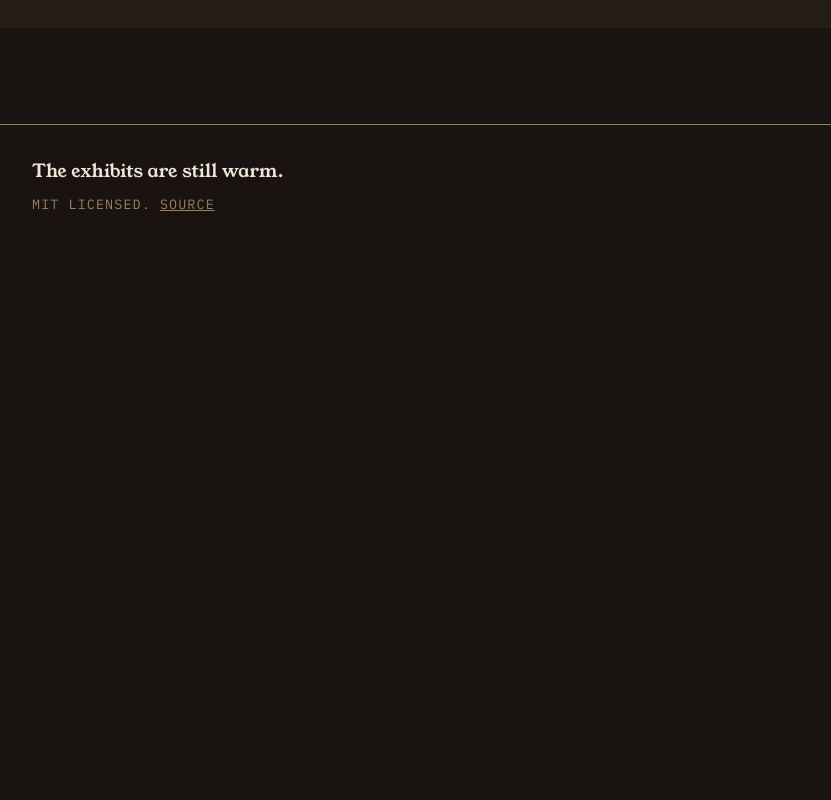
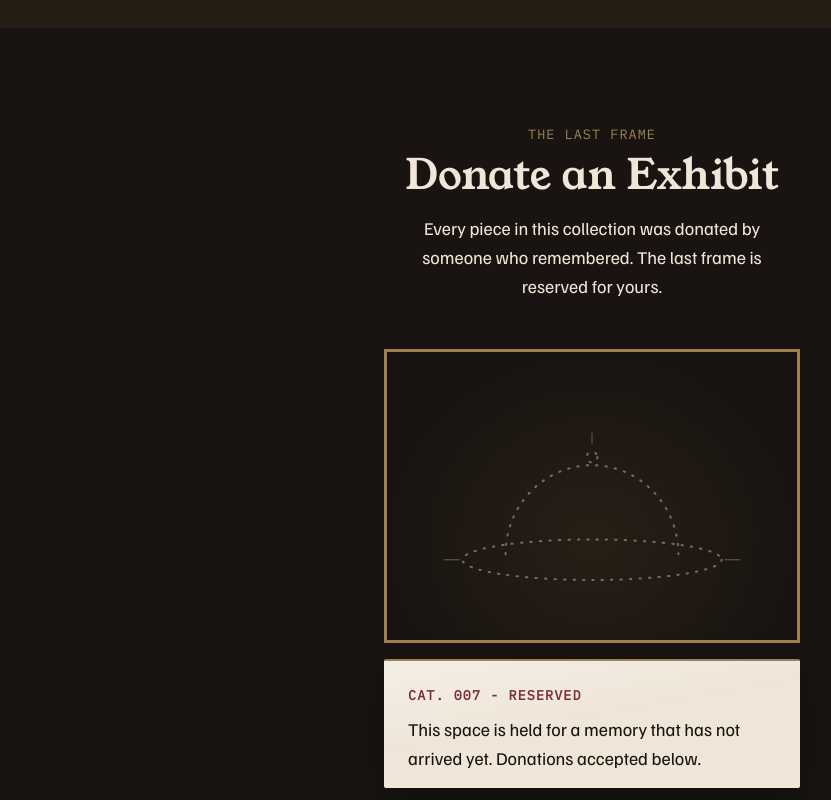
Before and after one commit to nazboyko/still-warm, a React (Vite) app: page / in a window 1280 px wide. Shown: the part 3280-4080 px from the top of the page, without its empty margins (48-879 px from the left). Before the commit the page ends 3527 px from the top, so only its background shows below. Built offline with nearby package versions, Linux system fonts and the light colour scheme.

Commit message:
add reserved exhibit

```diff
--- a/src/App.tsx
+++ b/src/App.tsx
@@ -1,3 +1,4 @@
+import { DonateSection } from "./components/donate/DonateSection.tsx";
 import { Exhibition } from "./components/exhibition/Exhibition.tsx";
 import { Hero } from "./components/hero/Hero.tsx";
 import { Footer } from "./components/layout/Footer.tsx";
@@ -10,6 +11,7 @@ function App() {
       <main id="main">
         <Hero />
         <Exhibition />
+        <DonateSection />
       </main>
       <Footer />
     </>
--- /dev/null
+++ b/src/components/donate/DonateSection.css
@@ -0,0 +1,15 @@
+.donate {
+  padding-block: var(--space-section);
+}
+
+.donate .section-heading,
+.donate-intro {
+  text-align: center;
+  justify-items: center;
+}
+
+.donate-intro {
+  margin-block: var(--space-4) var(--space-12);
+  margin-inline: auto;
+  max-width: 40ch;
+}
--- /dev/null
+++ b/src/components/donate/DonateSection.tsx
@@ -0,0 +1,21 @@
+import { donateIntro } from "../../content/exhibits.ts";
+import { Container } from "../layout/Container.tsx";
+import { SectionHeading } from "../layout/SectionHeading.tsx";
+import "./DonateSection.css";
+import { ReservedExhibit } from "./ReservedExhibit.tsx";
+
+export function DonateSection() {
+  return (
+    <section id="donate" className="donate" aria-labelledby="donate-title">
+      <Container>
+        <SectionHeading
+          id="donate-title"
+          eyebrow="The last frame"
+          title="Donate an Exhibit"
+        />
+        <p className="donate-intro">{donateIntro}</p>
+        <ReservedExhibit />
+      </Container>
+    </section>
+  );
+}
--- /dev/null
+++ b/src/components/donate/ReservedExhibit.css
@@ -0,0 +1,25 @@
+.reserved {
+  display: grid;
+  gap: var(--space-4);
+  justify-items: center;
+}
+
+.reserved-frame {
+  width: min(100%, 26rem);
+  padding: var(--space-4);
+  border: 3px solid var(--brass);
+  /* The reserved spot stays dimmer than any lit exhibit. */
+  background: radial-gradient(
+    ellipse at 50% 65%,
+    rgb(232 169 78 / 0.07),
+    transparent 70%
+  );
+}
+
+.reserved-placard {
+  width: min(100%, 26rem);
+}
+
+.reserved-text {
+  margin-top: var(--space-2);
+}
--- /dev/null
+++ b/src/components/donate/ReservedExhibit.tsx
@@ -0,0 +1,36 @@
+import { reservedExhibit } from "../../content/exhibits.ts";
+import "./ReservedExhibit.css";
+
+export function ReservedExhibit() {
+  return (
+    <article className="reserved" aria-labelledby="reserved-title">
+      <div className="reserved-frame">
+        <svg viewBox="0 0 280 190" aria-hidden="true">
+          <g
+            fill="none"
+            stroke="#efe6d8"
+            strokeOpacity="0.4"
+            strokeWidth="1.5"
+            strokeLinecap="round"
+            strokeDasharray="1 6"
+          >
+            <ellipse cx="140" cy="142" rx="96" ry="15" />
+            <path d="M76 138 A64 66 0 0 1 204 138" />
+            <circle cx="140" cy="66" r="4" />
+          </g>
+          <g stroke="#efe6d8" strokeOpacity="0.25" strokeWidth="1">
+            <line x1="140" y1="48" x2="140" y2="56" />
+            <line x1="30" y1="142" x2="42" y2="142" />
+            <line x1="238" y1="142" x2="250" y2="142" />
+          </g>
+        </svg>
+      </div>
+      <div className="placard reserved-placard" data-surface="plaster">
+        <h3 id="reserved-title" className="placard-cat">
+          CAT. {reservedExhibit.number} - {reservedExhibit.title.toUpperCase()}
+        </h3>
+        <p className="reserved-text">{reservedExhibit.placard}</p>
+      </div>
+    </article>
+  );
+}
```
Also changed, not shown: 1 other file (tests, documents, lock files or other folders).
